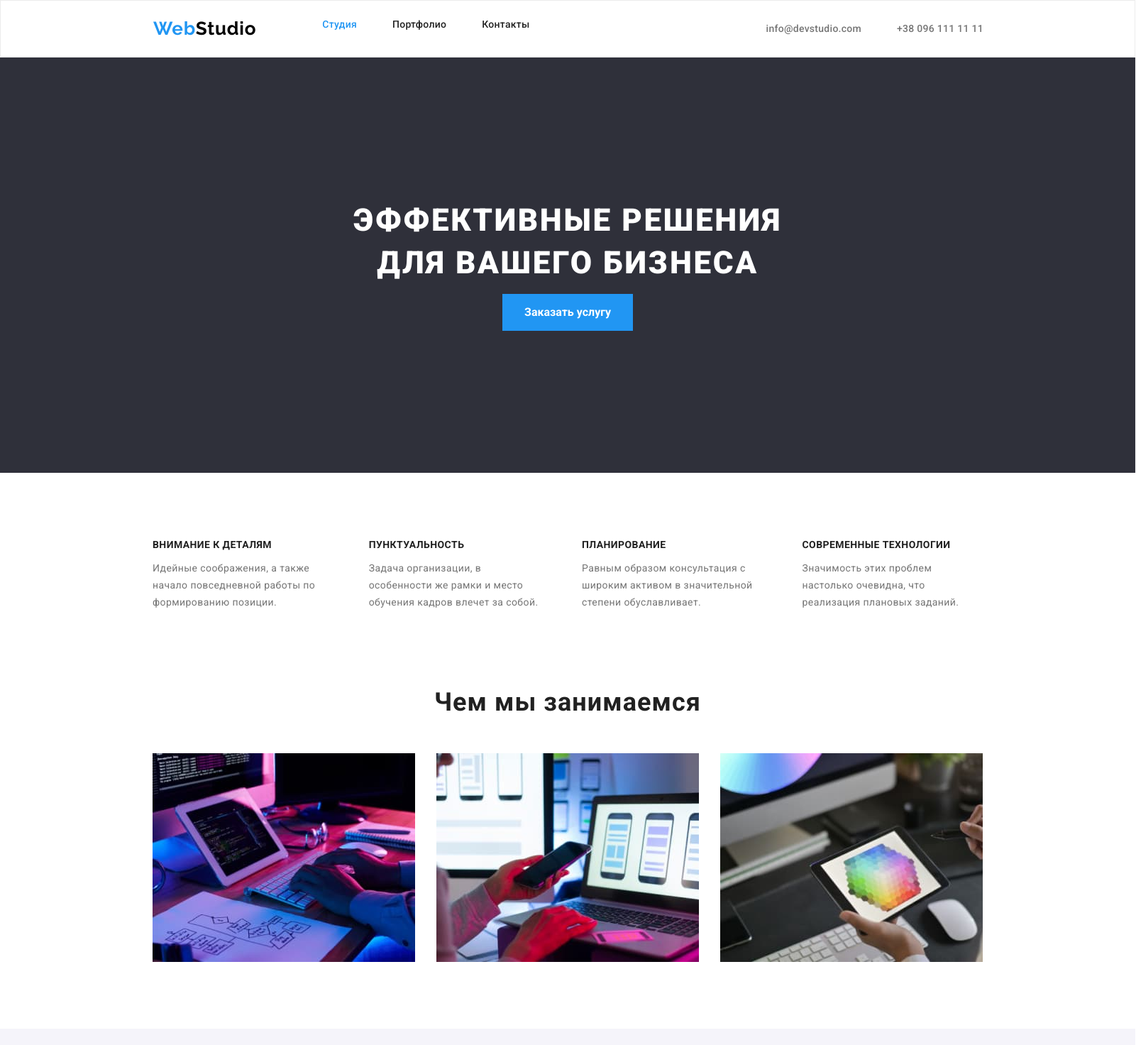
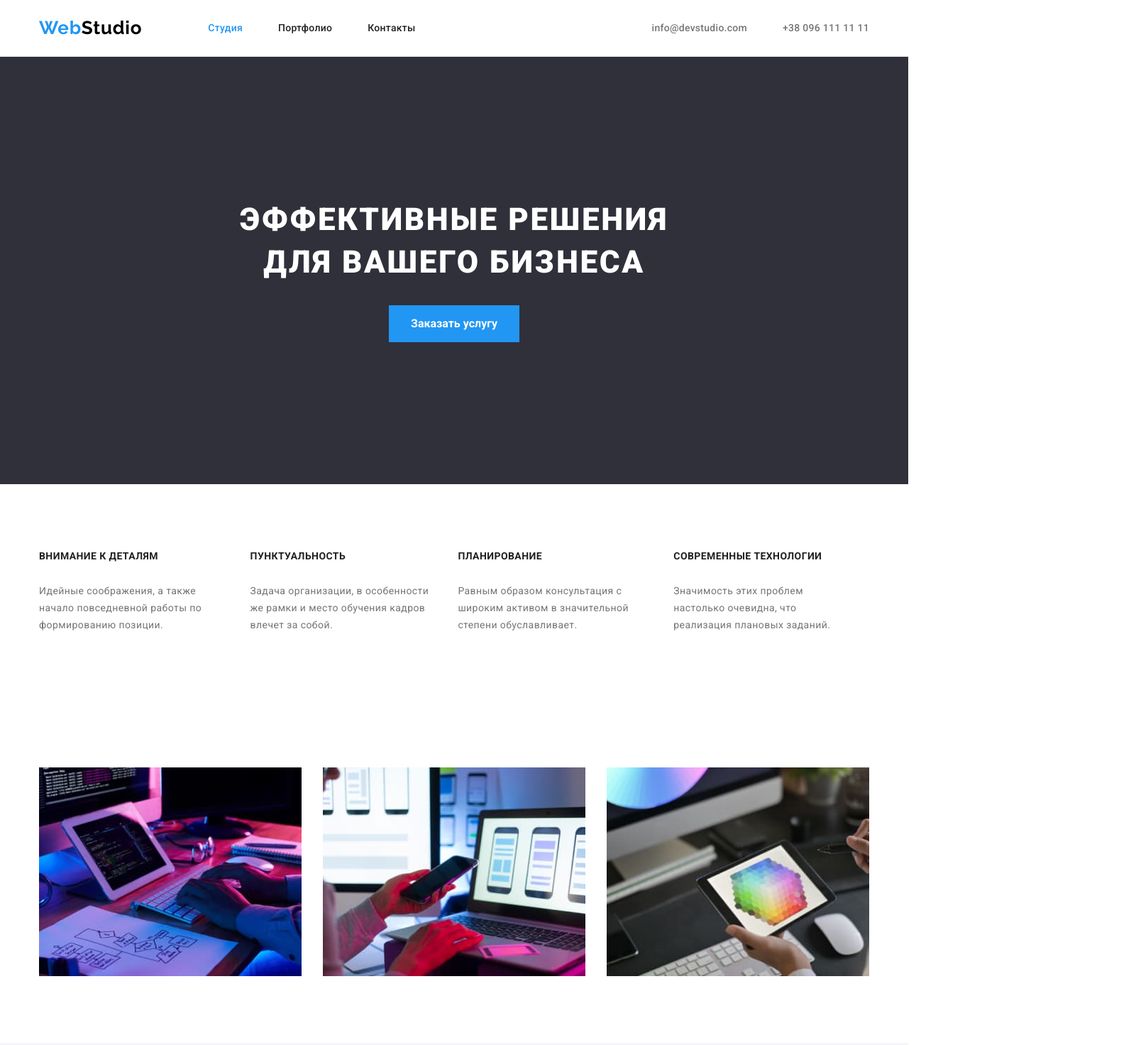
Before and after one commit to Nataliya1508/goit-markup-hw-03, a plain HTML site: page index.html in a window 1280 px wide. Shown: the top 1472 px of the page at 71% size, 1601 px wide, since content can reach past the window. Drawn offline with nearby package versions, Linux system fonts and the light colour scheme.

Commit message:
Правки по д/з №3

```diff
--- a/css/styles.css
+++ b/css/styles.css
@@ -11,9 +11,8 @@ body {
 h1,
 h2,
 h3,
-h4 {
-  margin-top: 0;
-  margin-bottom: 0;
+p {
+  margin: 0;
 }
 ul,
 ol {
@@ -22,6 +21,8 @@ ol {
   padding-left: 0;
 }
 img {
+  max-width: 100%;
+  height: auto;
   display: block;
 }
 ul,
@@ -32,12 +33,13 @@ a {
   text-decoration: none;
 }
 .container {
-  width: 1600px;
-  padding-left: 215px;
-  padding-right: 215px;
+  width: 1200px;
+  padding-left: 15px;
+  padding-right: 15px;
+  margin: 0 auto;
 }
-.logo-color {
-  margin-right: 93px;
+.navigation-list {
+  margin-left: 93px;
 }
 
 .nav-list-item:not(:last-child) {
@@ -68,20 +70,20 @@ a {
 .header-container {
   display: flex;
   align-items: center;
-  padding-left: 215px;
   justify-content: space-between;
 }
 
 .header {
-  width: 1600px;
-  border: 1px solid #ececec;
+  border-bottom: 1px solid #ececec;
   padding-top: 24px;
   padding-bottom: 24px;
 }
-.contact-info {
+.contact-navigation:not(:nth-child(1)){
+
   margin-left: 50px;
 }
 .navigation {
+  align-items: center;
   display: flex;
 }
 
@@ -127,12 +129,7 @@ a {
   color: #ffffff;
   background: #2f303a;
 }
-.hero-container {
-  padding-top: 200px;
-  padding-left: 452px;
-  padding-right: 452px;
-  padding-bottom: 200px;
-}
+
 .maine-title {
   font-weight: 900;
   font-size: 44px;
@@ -146,11 +143,12 @@ a {
 }
 
 .hero {
-  width: 1600px;
+ padding: 200px 0;
   background: #2f303a;
 }
 
 .modal-btn {
+  margin-top: 30px;
   min-width: 200;
   padding: 10px 30px;
   border: 1px solid var(--accent-color);
@@ -164,7 +162,8 @@ a {
   background: var(--accent-color);
 }
 
-.benefits {
+.benefits-title {
+  margin-bottom: 30px;
   font-weight: 700;
   font-size: 14px;
   line-height: 1.14;
@@ -174,7 +173,7 @@ a {
   color: var(--primari-text-color-theme-ligth);
 }
 
-.description-benefits {
+.benefits-text {
 flex-basis: calc(100%-120px)/4);
   font-weight: 400;
   font-size: 14px;
@@ -185,12 +184,11 @@ flex-basis: calc(100%-120px)/4);
 
   color: var(--secondary-text-color-theme-light);
 }
-.description-benefits:not(:nth-child(4)) {
+.benefits-text:not(:nth-child(4)) {
   margin-right: 30px;
 }
-.benefits-conteiner {
-  padding-top: 94px;
-  padding-bottom: 94px;
+.section {
+  padding: 94px 0;
 }
 .benefits-list {
   display: flex;
@@ -198,18 +196,17 @@ flex-basis: calc(100%-120px)/4);
 .foto {
   display: flex;
 }
-.images-conteiner {
-  padding-bottom: 94px;
+.foto-section {
+  padding-top: 0;
 }
-.foto:not(:nth-child(3)) {
-  margin-right: 30px;
-}
+
+
 .images:not(:nth-child(3)) {
   margin-right: 30px;
 }
+
 .images {
-
-flex-basis: calc(100%-90px)/3);
+flex-basis: calc((100% - 60px) / 3);
 }
 .heading {
   margin-bottom: 50px;
@@ -221,23 +218,30 @@ flex-basis: calc(100%-90px)/3);
 
   color: var(--primari-text-color-theme-ligth);
 }
-.section-team {
-  padding: 94px 215px;
+.visually-headden{
+  position: absolute;
+  width: 1px;
+  height: 1px;
+  margin: -1px;
+  padding: 0;
+  overflow: hidden;
+  border: 0;
+  clip: rect(0 0 0 0);
 }
+
 .section-team {
   justify-content: center;
+
 }
 .emloees-card {
   display: flex;
   justify-content: space-between;
 }
 .emloee:not(:nth-child(4)) {
-  flex-basis: calc(100%-120px) / 4;
   margin-right: 30px;
 }
 .emloee {
-  flex-basis: calc(100%-120px)/4);
-  border: 1px solid #ffffff;
+  flex-basis: calc((100% - 90px) / 4);
 }
 .team-card {
   font-weight: 500;
@@ -246,7 +250,6 @@ flex-basis: calc(100%-90px)/3);
 
   text-align: center;
   letter-spacing: 0.03em;
-  margin-top: 30px;
   margin-bottom: 10px;
 
   color: var(--primari-text-color-theme-ligth);
@@ -266,10 +269,12 @@ flex-basis: calc(100%-90px)/3);
 .section-team {
   background: #f5f4fa;
 }
+.team-text{
+  padding: 30px 0;
+}
 
 .footer-section {
-  border: 1px solid #2f303a;
-  width: 1600px;
+  padding: 60px 0;
   background: #2f303a;
 }
 .logo-footer {
@@ -299,6 +304,7 @@ flex-basis: calc(100%-90px)/3);
   color: rgba(255, 255, 255, 0.6);
 }
 
+
 .contacts-map {
   font-style: normal;
   font-weight: 400;
@@ -309,11 +315,8 @@ flex-basis: calc(100%-90px)/3);
 
   color: #ffffff;
 }
-.footer-conteiner {
-  padding-top: 60px;
-  padding-left: 215px;
-
-  padding-bottom: 60px;
+.contact-info:not(:nth-child(1)){
+  margin-top: 9px;
 }
 
 .modal-btn-whithe {
@@ -344,12 +347,8 @@ flex-basis: calc(100%-90px)/3);
 
 .btn-conteiner {
   display: flex;
-  align-items: center;
-  padding-left: 215px;
-  padding-right: 494px;
-  justify-content: space-between;
+  justify-content: center;
   margin-bottom: 50px;
-  margin-top: 100px;
 }
 .btn-class:not(:nth-child(5)) {
   margin-right: 9px;
@@ -370,15 +369,14 @@ flex-basis: calc(100%-90px)/3);
 }
 
 .projects-list{
-  width: 1600px;
+
   margin-left: -30px;
   margin-top: -30px;
 }
 .list-items {
-  flex-basis: calc(100%-90px)/3);
+  flex-basis: calc((100% - 90px) / 3);
   margin-left: 30px;
   margin-top: 30px;
-  border: 1px solid #EEEEEE;
 }
 .progects-names {
   font-weight: 700;
@@ -400,7 +398,7 @@ flex-basis: calc(100%-90px)/3);
   color: #757575;
 }
 .progects-content-wrapper {
-  padding: 20px 24px 54px 24px;
+  padding: 20px 24px;
 }
 .icon-description {
   margin-top: 4px;
--- a/index.html
+++ b/index.html
@@ -31,10 +31,10 @@
     </ul>
     </nav>
     <ul class="contact" >
-        <li>
+        <li class="contact-navigation">
             <a class="contact-info" href="mailto:info@devstudio.com">info@devstudio.com</a>
         </li>
-        <li>
+        <li class="contact-navigation">
             <a class="contact-info" href="tel:+380961111111">+38 096 111 11 11</a>
         </li>
     </ul>
@@ -42,44 +42,44 @@
     </header>
     <main>
         <section class="hero">
-            <div class="container hero-container">
+            <div class="container">
             <h1 class="maine-title" >Эффективные решения<br />для вашего бизнеса</h1>
 
             <button class="modal-btn" >Заказать услугу</button>
 
         </div>
         </section>
-    <section>
-        <div class="container benefits-conteiner">
+    <section class="section">
+        <div class="container">
         <h2 hidden>Наши преимущества</h2>
 <ul class="benefits-list">
     <li class="description-benefits">
-        <h3 class="benefits">Внимание к деталям</h3>
-        <p class="description-benefits">
+        <h3 class="benefits-title">Внимание к деталям</h3>
+        <p class="benefits-text">
             Идейные соображения, а также
         начало повседневной работы по
         формированию позиции.
     </p>
     </li>
        <li class="description-benefits">
-    <h3 class="benefits">Пунктуальность</h3>
-    <p class="description-benefits">
+    <h3 class="benefits-title">Пунктуальность</h3>
+    <p class="benefits-text">
         Задача организации, в особенности
      же рамки и место обучения кадров
      влечет за собой.
     </p>
     </li>
     <li class="description-benefits">
-    <h3 class="benefits">Планирование</h3>
-    <p class="description-benefits">
+    <h3 class="benefits-title">Планирование</h3>
+    <p class="benefits-text">
         Равным образом консультация с
         широким активом в значительной
         степени обуславливает.
     </p>
     </li>
 <li class="description-benefits">
-    <h3 class="benefits">Современные технологии</h3>
-    <p class="description-benefits">
+    <h3 class="benefits-title">Современные технологии</h3>
+    <p class="benefits-text">
         Значимость этих проблем настолько
          очевидна, что реализация плановых
          заданий.
@@ -88,9 +88,9 @@
 </ul>
 </div>
     </section>
-    <section>
-        <div class="container images-conteiner">
-        <h2 class="heading">Чем мы занимаемся</h2>
+    <section class="section">
+        <div class="container">
+        <h2 class="visually-headden">Чем мы занимаемся</h2>
         <ul class="foto">
             <li class="images">
                 <img src="./images2/1/1.jpg" alt="" width="370" height="294"/>
@@ -104,36 +104,44 @@
         </ul>
         </div>
     </section>
-    <section class="section-team container header-container">
+    <section class="section-team section">
         <div class="container">
         <h2 class="heading">Наша команда</h2>
         <ul class="emloees-card">
             <li class="emloee">
                 <img src="./images2/1/игорь-демьяненко.jpg" alt="" width="270" height="260" />
             <div class="team-wrapper">
+                <div class="team-text">
             <h3 class="team-card">Игорь Демьяненко</h3>
             <p class="position">Product Designer</p>
+            </div>
             </div>
             </li>
             <li class="emloee">
                 <img src="./images2/1/ольга-репина.jpg" alt="" width="270" height="260" />
             <div class="team-wrapper">
+                <div class="team-text">
                 <h3 class="team-card">Ольга Репина</h3>
                 <p class="position">Frontend Developer</p>
+                </div>
                 </div>
             </li>
             <li class="emloee">
                 <img src="./images2/1/img (2).jpg" alt="" width="270" height="260" />
             <div class="team-wrapper">
+                <div class="team-text">
                 <h3 class="team-card">Николай Тарасов</h3>
                 <p class="position">Marketing</p>
+                </div>
                 </div>
             </li>
             <li class="emloee">
                 <img src="./images2/1/михаил-ермаков.jpg" alt="" width="270" height="260" />
             <div class="team-wrapper">
+                <div class="team-text">
                 <h3 class="team-card">Михаил Ермаков</h3>
                 <p class="position">UI Designer</p>
+                </div>
                 </div>
             </li>
         </ul>
@@ -143,8 +151,8 @@
     <footer class="footer-section">
         <div class="container footer-conteiner">
         <a class="logo-footer" href="">Web<span class="second-logo-color">Studio</span></a>
-        <address>
-            <ul class="adress">
+        <address class="adress">
+            <ul>
                 <li class="contact-info"><a class="contacts-map" href="https://goo.gl/maps/MUPJpb3S7HRhTDN16" target="_blank" rel="noopener noreferrer">г. Киев, пр-т Леси Украинки, 26</a></li>
                     <li class="contact-info"><a class="contacts-footer" href="mailto:info@devstudio.com">info@devstudio.com</a></li>
                     <li class="contact-info"><a class="contacts-footer" href="tel:+380961111111">+38 096 111 11 11</a></li>
```
Also changed, not shown: portfolio.html (+5 -4 lines).
